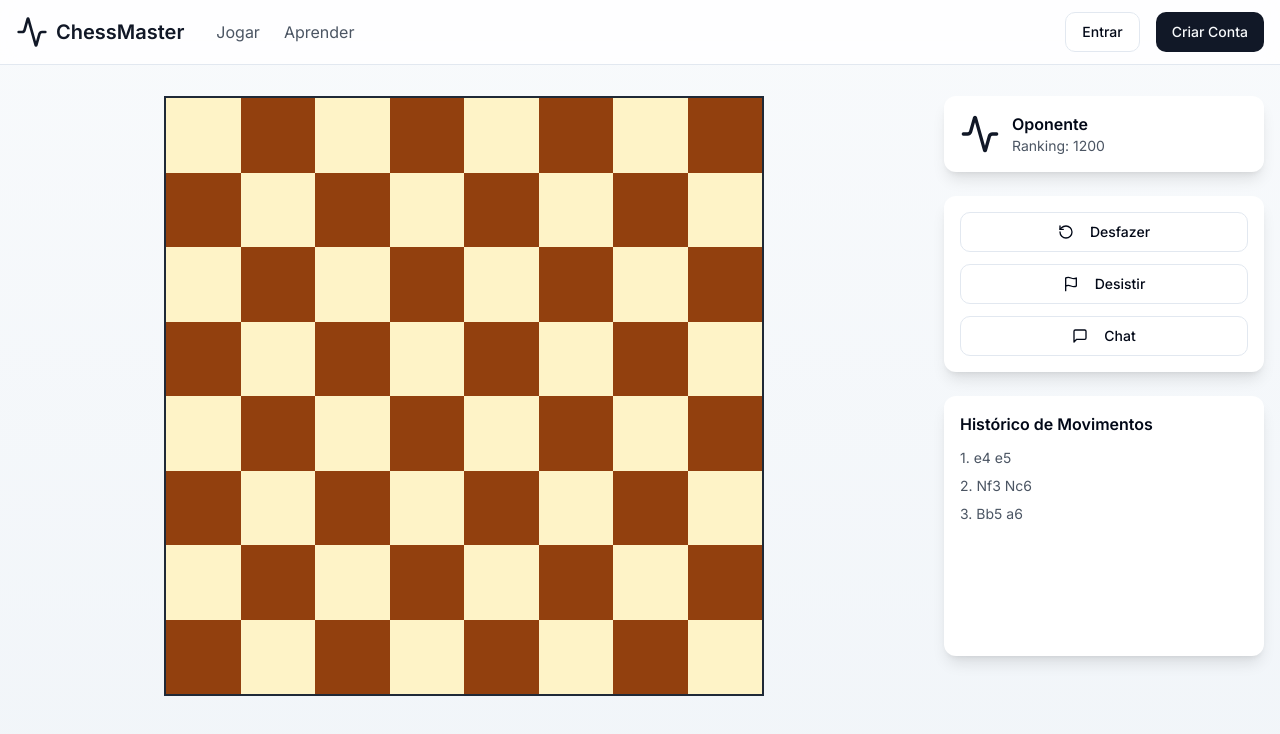
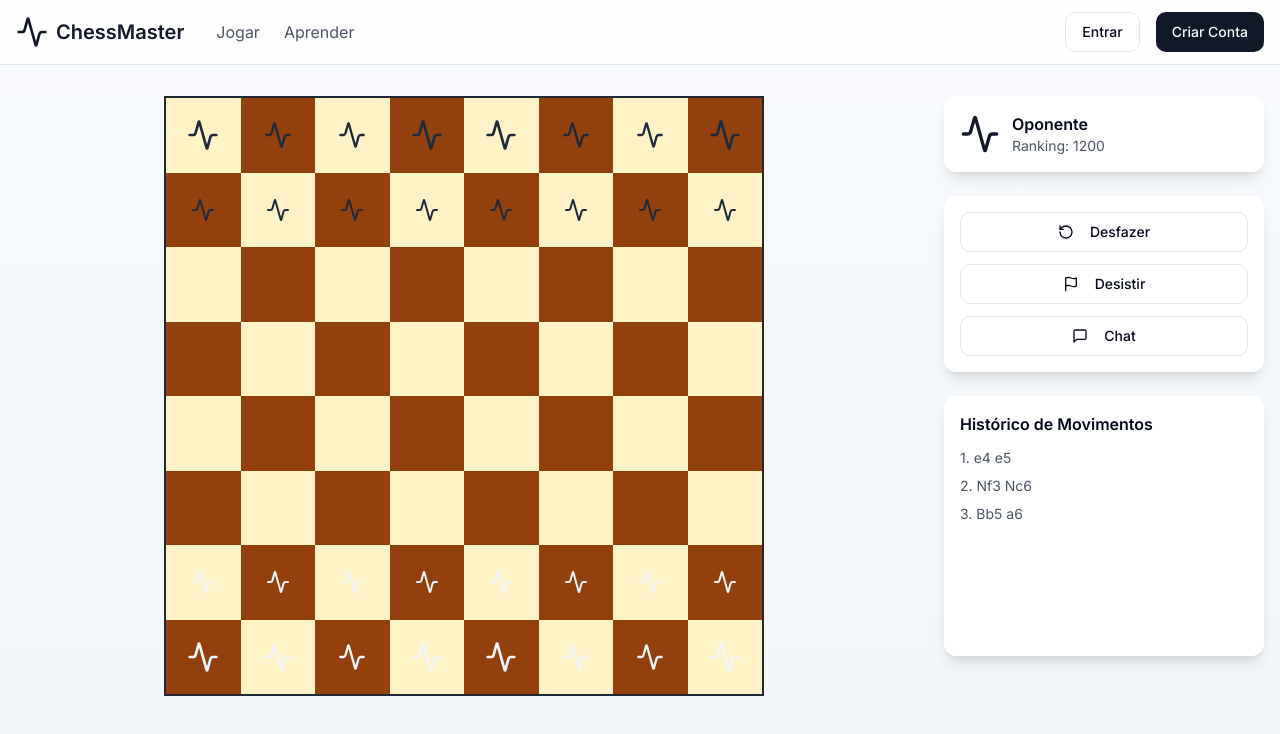
Before and after one commit to SimpleDioney/checkmate-connector, a React (Vite) app: page /partida in a window 1280 px wide. Shown: the top 734 px of the page. Built offline with nearby package versions, Linux system fonts and the light colour scheme.

Commit message:
Add chess pieces
The prompt requested the addition of chess pieces to the game.  No further details were provided.

```diff
--- a/src/components/ChessBoard.tsx
+++ b/src/components/ChessBoard.tsx
@@ -1,8 +1,12 @@
 
 import { Activity } from "lucide-react";
 
+type PieceType = "pawn" | "rook" | "knight" | "bishop" | "queen" | "king" | null;
+type PieceColor = "white" | "black";
+
 type Square = {
-  piece: string | null;
+  piece: PieceType;
+  pieceColor?: PieceColor;
   color: "white" | "black";
   position: string;
 };
@@ -16,11 +20,31 @@ const ChessBoard = () => {
     ranks.forEach((rank, rankIndex) => {
       files.forEach((file, fileIndex) => {
         const isWhite = (rankIndex + fileIndex) % 2 === 0;
-        board.push({
+        const square: Square = {
           piece: null,
           color: isWhite ? "white" : "black",
           position: `${file}${rank}`
-        });
+        };
+
+        // Configurar peças pretas
+        if (rank === '8') {
+          square.piece = ['rook', 'knight', 'bishop', 'queen', 'king', 'bishop', 'knight', 'rook'][fileIndex] as PieceType;
+          square.pieceColor = 'black';
+        } else if (rank === '7') {
+          square.piece = 'pawn';
+          square.pieceColor = 'black';
+        }
+
+        // Configurar peças brancas
+        if (rank === '1') {
+          square.piece = ['rook', 'knight', 'bishop', 'queen', 'king', 'bishop', 'knight', 'rook'][fileIndex] as PieceType;
+          square.pieceColor = 'white';
+        } else if (rank === '2') {
+          square.piece = 'pawn';
+          square.pieceColor = 'white';
+        }
+
+        board.push(square);
       });
     });
     return board;
@@ -28,17 +52,39 @@ const ChessBoard = () => {
 
   const board = createBoard();
 
+  const getPieceSize = (piece: PieceType) => {
+    switch (piece) {
+      case 'pawn':
+        return 'w-6 h-6';
+      case 'knight':
+      case 'bishop':
+        return 'w-7 h-7';
+      case 'rook':
+      case 'queen':
+      case 'king':
+        return 'w-8 h-8';
+      default:
+        return 'w-6 h-6';
+    }
+  };
+
   return (
     <div className="w-full max-w-[600px] aspect-square">
       <div className="grid grid-cols-8 h-full w-full border-2 border-gray-800">
-        {board.map((square, index) => (
+        {board.map((square) => (
           <div
             key={square.position}
             className={`aspect-square flex items-center justify-center ${
               square.color === "white" ? "bg-amber-100" : "bg-amber-800"
             }`}
           >
-            {square.piece && <Activity className="w-8 h-8" />}
+            {square.piece && (
+              <Activity
+                className={`${getPieceSize(square.piece)} ${
+                  square.pieceColor === 'white' ? 'text-slate-100' : 'text-slate-800'
+                }`}
+              />
+            )}
           </div>
         ))}
       </div>
```
